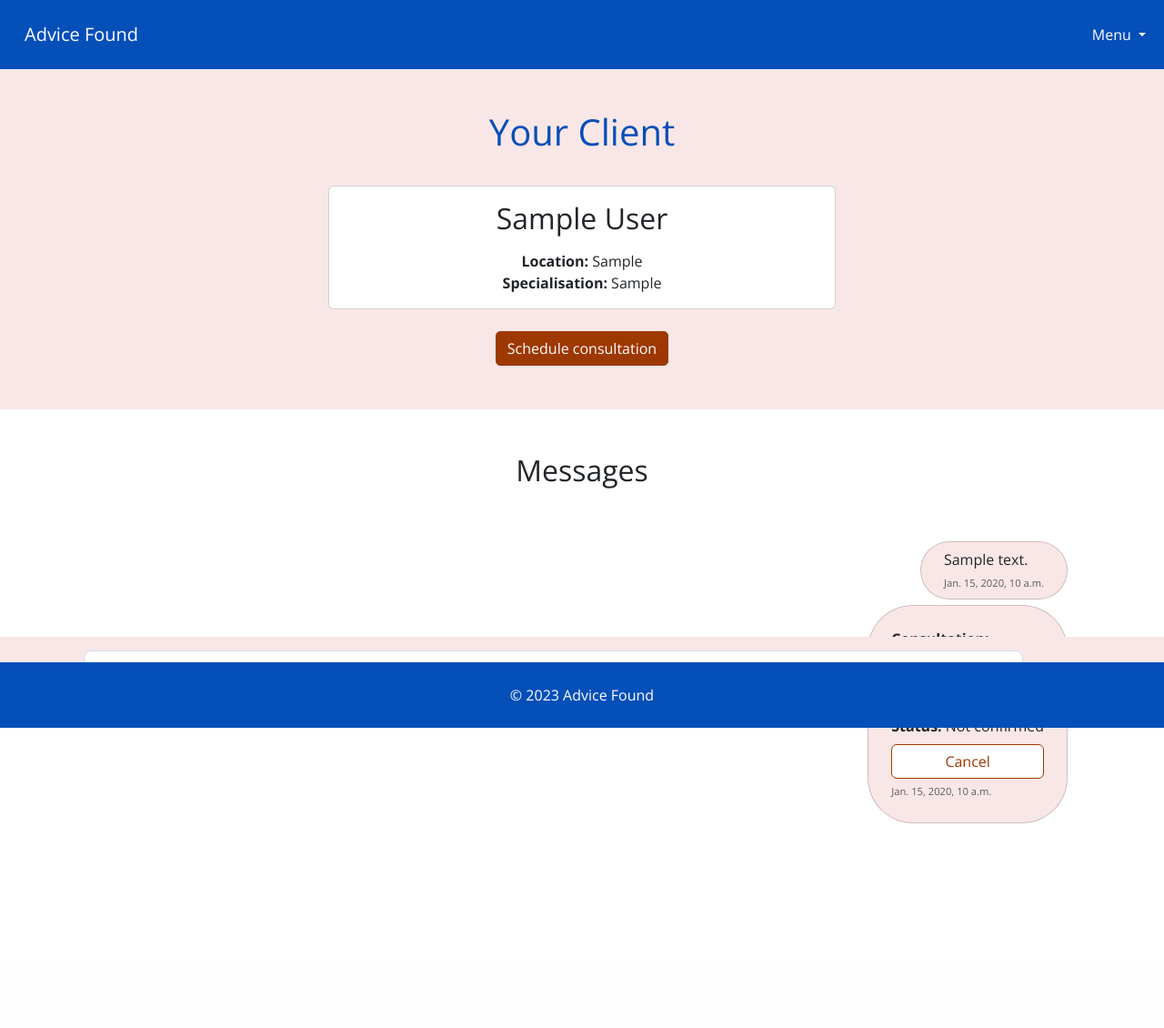
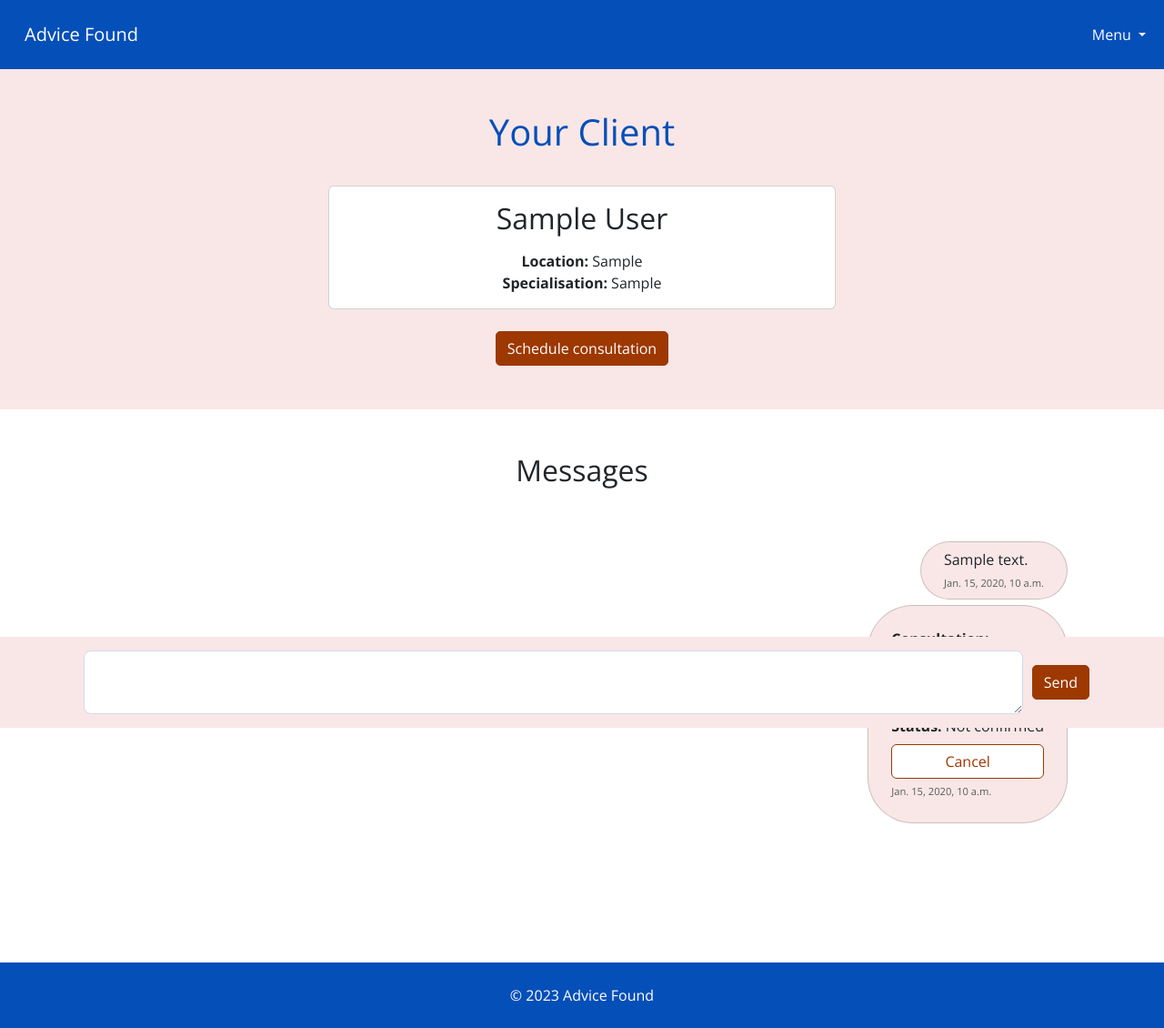
Before and after one commit to jannis-kiriasis/advisor-finder, a Django app: page /advisors/matches/client/1 in a window 1280 px wide. Shown: the whole page at 91% size. Before the commit the page ends 905 px from the top, so only its background shows below. Run offline with Django 3.2, Linux system fonts and the light colour scheme; a user stored in the database is signed in; tables that the repository leaves empty hold one stand-in row (values such as "Sample post"); some libraries are stand-ins or nearby versions; some web fonts are replaced.

Commit message:
Move footer at the bottom of the page

```diff
--- a/templates/base.html
+++ b/templates/base.html
@@ -36,7 +36,7 @@
 
         <title>{% block extra_title %}{% endblock %} | Financial Advisor Finder</title>
     </head>
-    <body class="pd-150">
+    <body class="d-flex flex-column min-vh-100">
         <header>
             {% include 'includes/navigation.html' %}
         </header>
@@ -59,7 +59,7 @@
         {% block content %}
         {% endblock %}
 
-        <footer class="fixed-bottom py-3 pt-4 pb-4 mt-4 pb-150">
+        <footer class="py-3 pt-4 pb-4 mt-4 mt-auto">
             <p class="text-center">© 2023 Advice Found</p>
         </footer>
 
```
